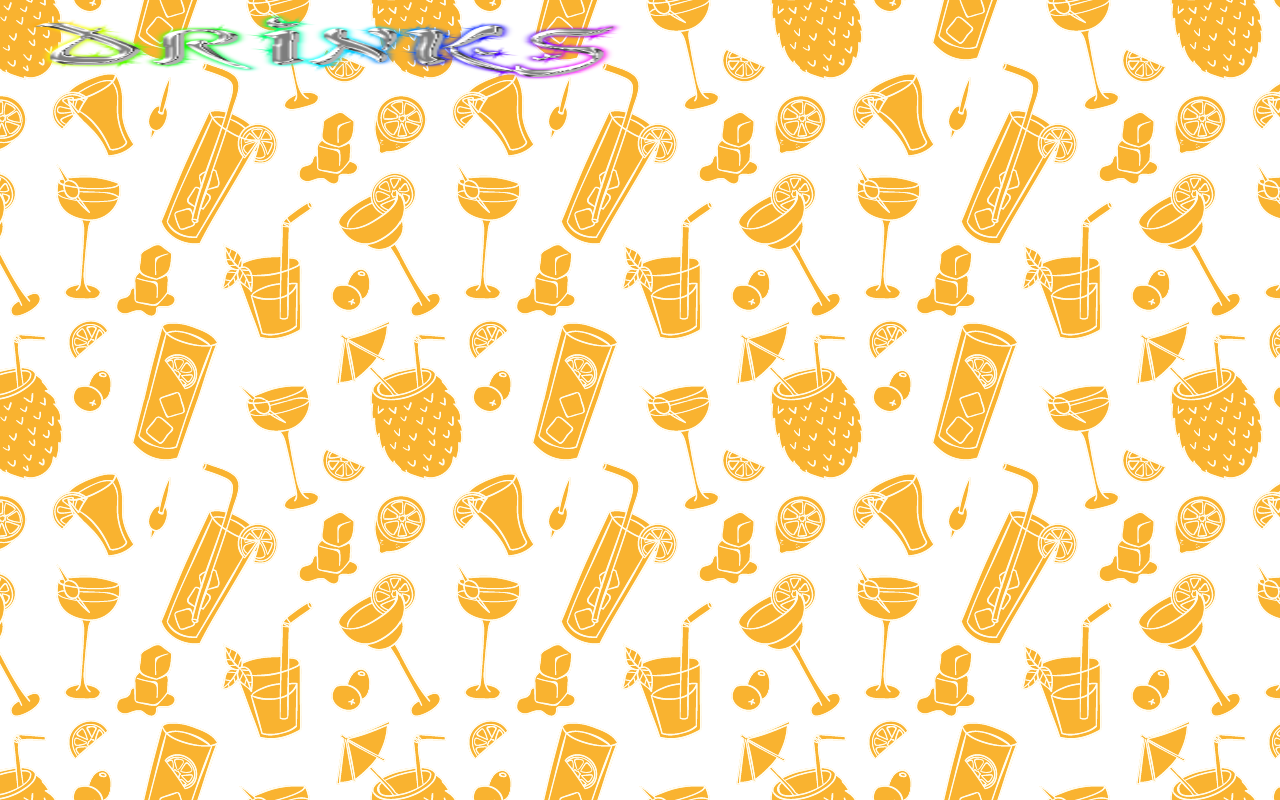
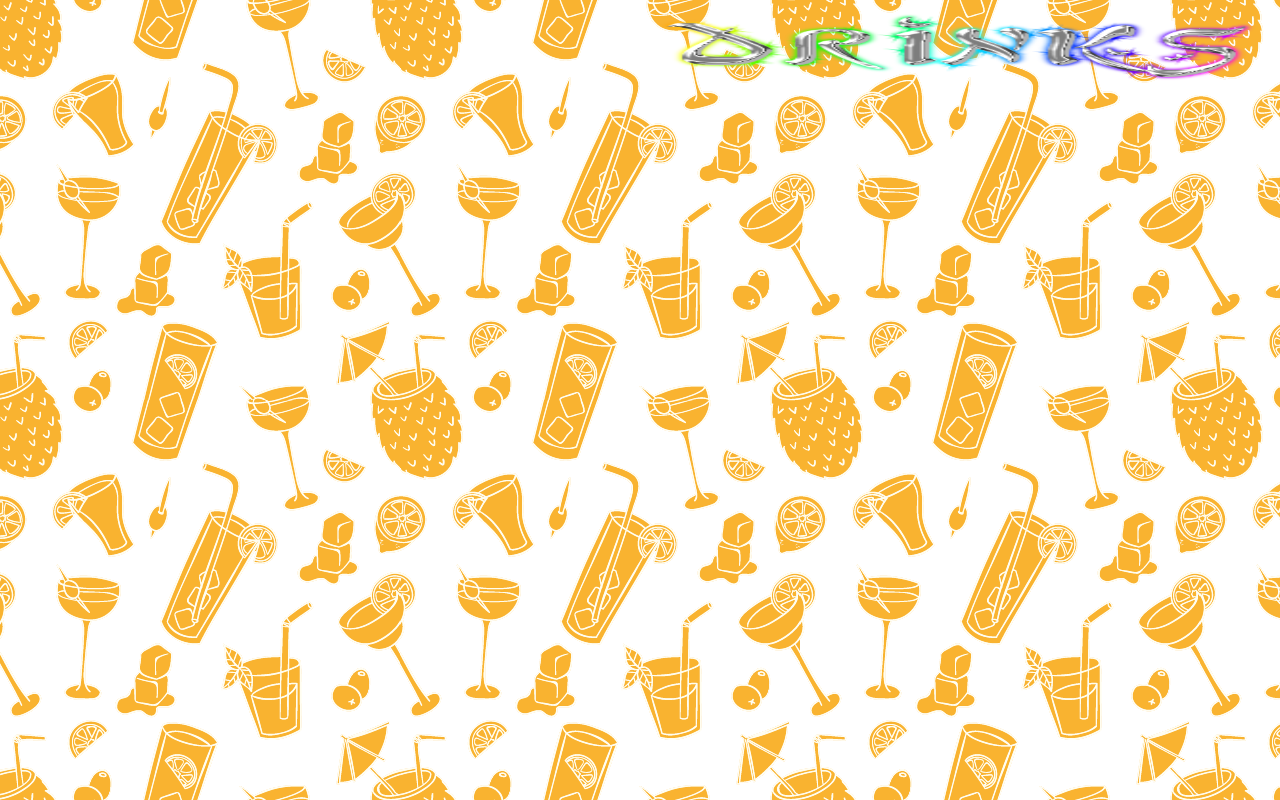
Before and after one commit to Reeth07/CookingWithTeens, a plain HTML site: page italiandrinks.html in a window 1280 px wide. Drawn offline with Linux system fonts and the light colour scheme.

Commit message:
Update italiandrinks.html

```diff
--- a/italiandrinks.html
+++ b/italiandrinks.html
@@ -8,7 +8,7 @@
   </style>
   </head>
   <body>
-  <img src="Drinks.png" height="10%" width="50%" align="middle">
+  <img src="Drinks.png" height="10%" width="50%" align="right">
   </img>
   </body>
   </html>
```
